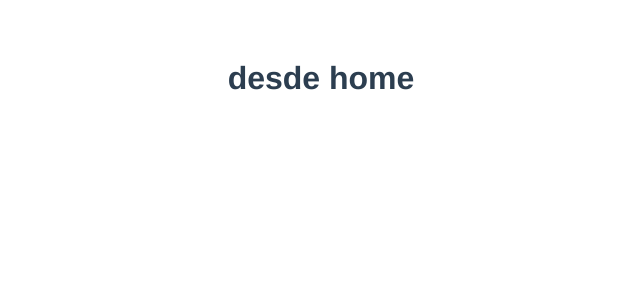
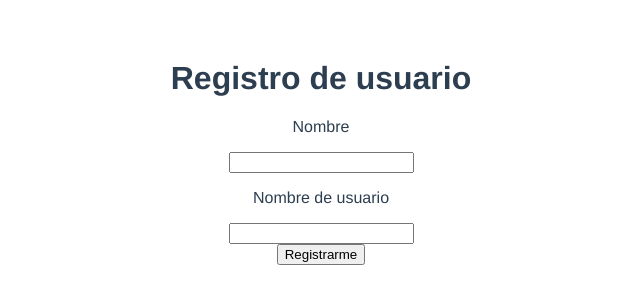
Before and after one commit to magalidefelippe/Vue-course-examples, a Vue app: page /#/ in a window 1280 px wide. Shown: the top 304 px of the page, without its empty margins (319-959 px from the left). Built offline with nearby package versions, Linux system fonts and the light colour scheme.

Commit message:
Navigation routes examples, passing parameters between the routes

```diff
--- a/src/views/Home.vue
+++ b/src/views/Home.vue
@@ -1,15 +1,40 @@
 <template>
+  <div>
+    <div v-show="false">
+      <h1>Desde home</h1>
+      <router-link to="/user">Ir a mi perfil</router-link>
+      <button @click="$router.push({ path: '/user' })">Ir a mi perfil</button>
+    </div>
+
     <div>
-<h1>desde home</h1>
+        <h1>Registro de usuario</h1>
+        <p>Nombre</p>
+        <input v-model="name"/>
+        <p>Nombre de usuario</p>
+        <input v-model="nickname"/>
+        <br>
+        <button @click="loginUser">Registrarme</button>
     </div>
+  </div>
 </template>
 
 <script>
-    export default {
+export default {
+  data: () => ({
+    nickname: "",
+    name: "",
+  }),
 
-    }
+  methods: {
+    loginUser() {
+      this.$router.push({
+        name: "User",
+        params: { userName: this.name, userNickname: this.nickname },
+      });
+    },
+  },
+};
 </script>
 
 <style lang="scss" scoped>
-
 </style>
--- a/src/views/User.vue
+++ b/src/views/User.vue
@@ -0,0 +1,21 @@
+<template>
+  <div>
+    <h1>Bienvenido {{name}}</h1>
+    <h1>Usuario: {{nickname}}</h1>
+
+  </div>
+</template>
+
+<script>
+export default {
+    data: () => ({
+        name: '',
+        nickname: ''
+    }),
+    mounted(){
+        this.name = this.$route.params.userName;
+        this.nickname = this.$route.params.userNickname;
+
+    }
+};
+</script>
```
